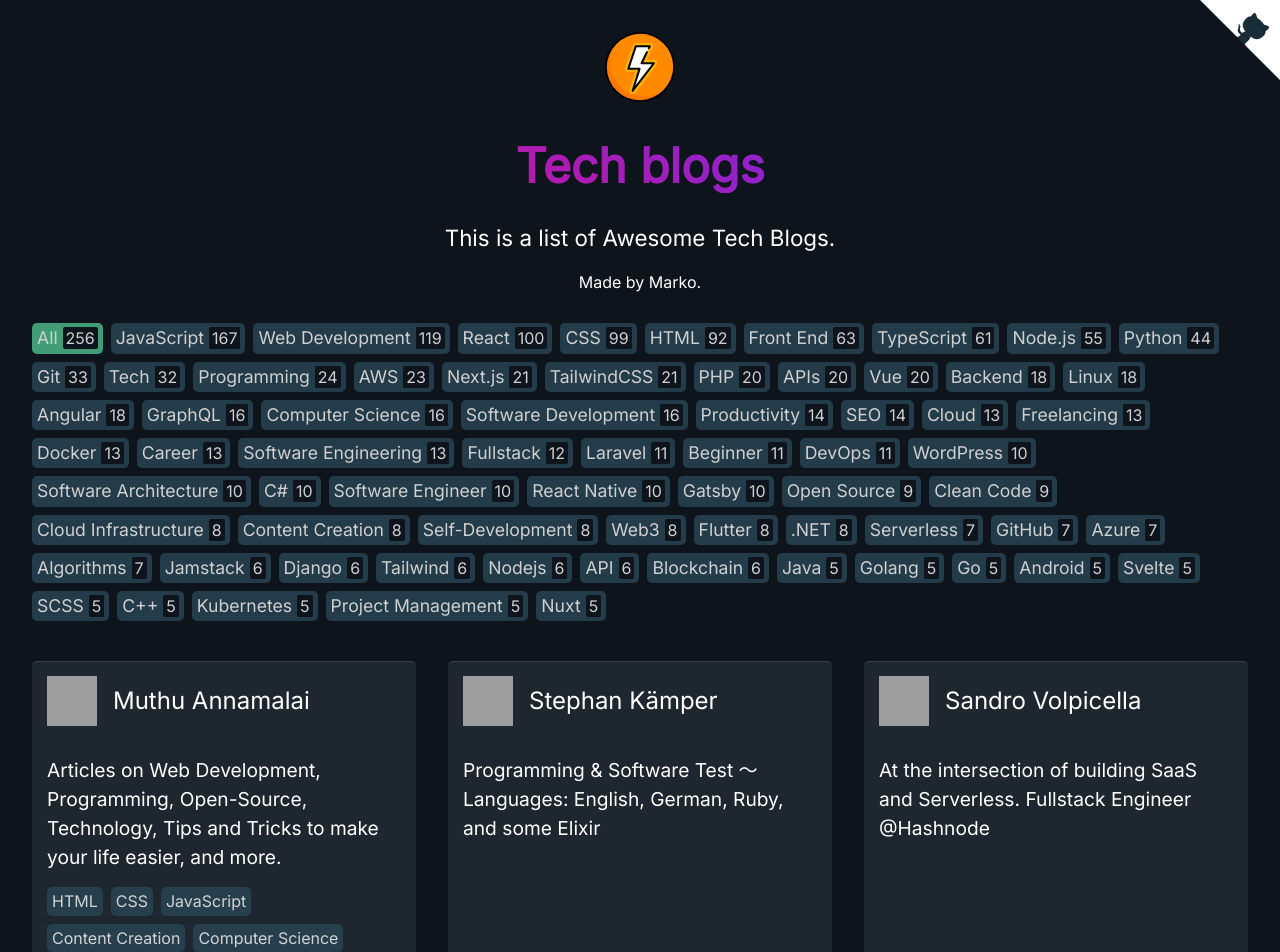
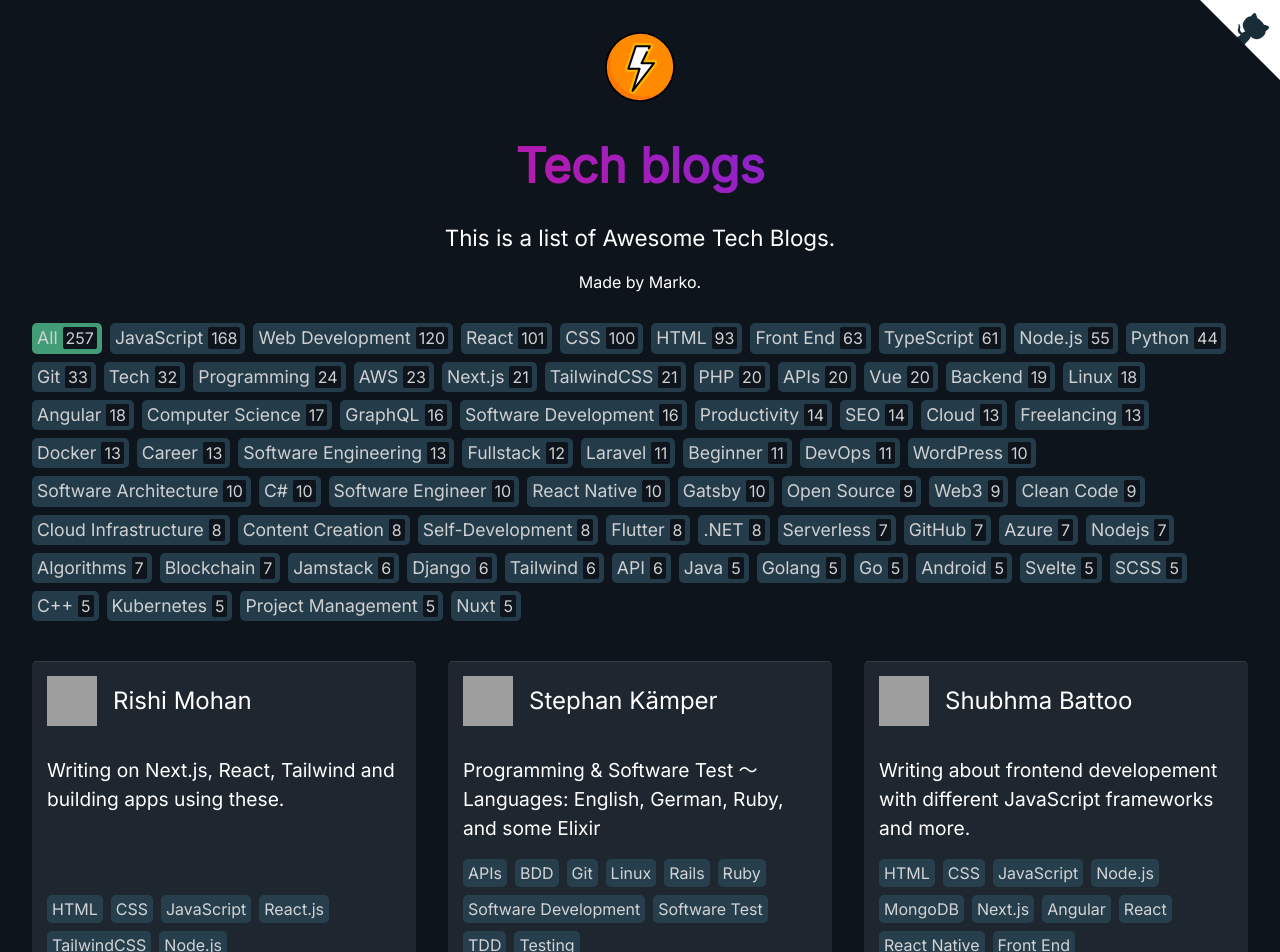
Before and after one commit to markodenic/awesome-tech-blogs, a Nuxt app: page / in a window 1280 px wide. Shown: the top 952 px of the page. Built offline with nearby package versions, Linux system fonts and the light colour scheme; grey boxes are pictures that could not be loaded.

Commit message:
Update data.js

```diff
--- a/data.js
+++ b/data.js
@@ -1,4 +1,23 @@
 module.exports = [
+  {
+    name: 'Vinayak\'s blog',
+    description: 'A blog about backend technologies',
+    url: 'https://itsvinayak.hashnode.dev/',
+    twitter: '',
+    tags: [
+      "Web Development",
+      "JavaScript",
+      "HTML",
+      "CSS",
+      "React",
+      "Web3",
+      "Webpack",
+      "Backend",
+      "Computer Science",
+      "Blockchain",
+      "Nodejs",
+    ],
+  },
   {
     name: 'Developer Noon',
     description: 'Awesome Programming Tutorials for Beginners by Experts.',
```
